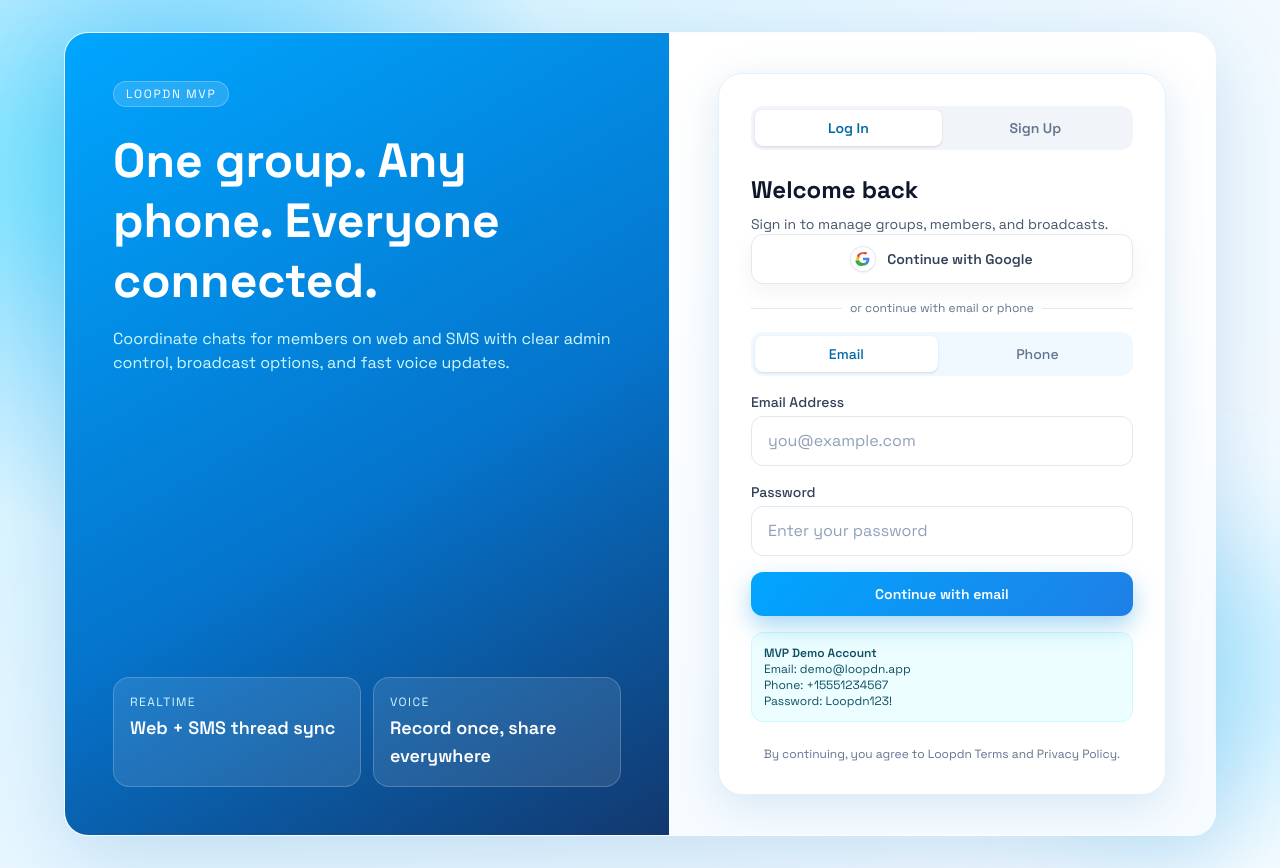
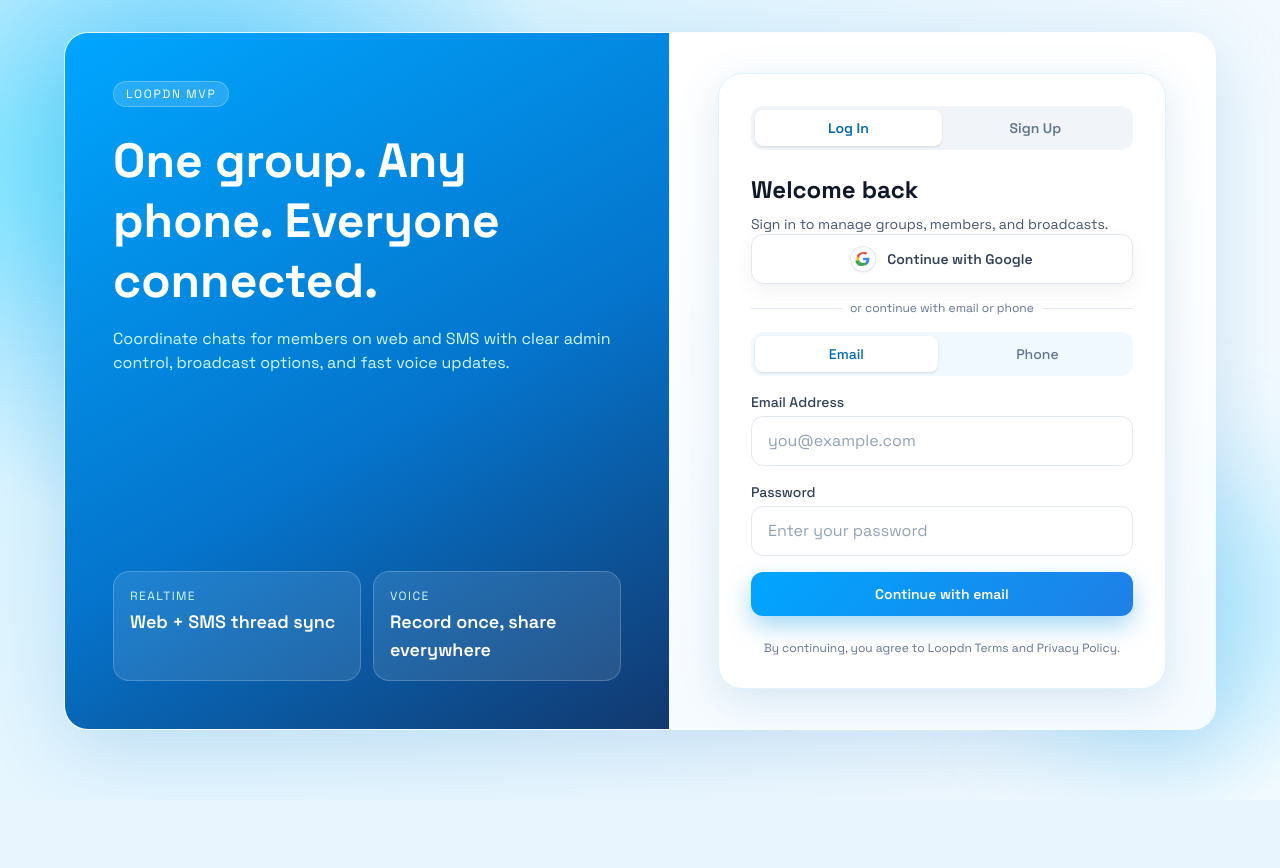
Before and after one commit to loopdn-hq/frontend-web, a Next.js app: page /login in a window 1280 px wide. After the commit the page ends 800 px from the top, so only its background shows below. Built offline with nearby package versions, Linux system fonts and the light colour scheme; no server answers.

Commit message:
security: remove demo credentails

```diff
--- a/src/components/auth/AuthScreen.tsx
+++ b/src/components/auth/AuthScreen.tsx
@@ -67,9 +67,7 @@ export function AuthScreen({ initialMode }: AuthScreenProps) {
         : "Continue with phone";
     }
 
-    return contactMode === "email"
-      ? "Create account"
-      : "Create phone account";
+    return contactMode === "email" ? "Create account" : "Create phone account";
   }, [authMode, contactMode]);
 
   async function handleSubmit(event: React.FormEvent<HTMLFormElement>) {
@@ -313,7 +311,9 @@ export function AuthScreen({ initialMode }: AuthScreenProps) {
 
               {authMode === "signup" && (
                 <p className="rounded-xl bg-emerald-50 px-3 py-2 text-xs text-emerald-700">
-                  We will verify your {contactMode === "email" ? "email" : "phone number"} before enabling admin actions.
+                  We will verify your{" "}
+                  {contactMode === "email" ? "email" : "phone number"} before
+                  enabling admin actions.
                 </p>
               )}
 
@@ -334,15 +334,6 @@ export function AuthScreen({ initialMode }: AuthScreenProps) {
               {isSubmitting && <ProgressBar />}
             </form>
 
-            {authMode === "login" && (
-              <div className="mt-4 rounded-xl border border-cyan-100 bg-cyan-50 p-3 text-xs text-cyan-900">
-                <p className="font-semibold">MVP Demo Account</p>
-                <p>Email: {DUMMY_ACCOUNT.email}</p>
-                <p>Phone: {DUMMY_ACCOUNT.phone}</p>
-                <p>Password: {DUMMY_ACCOUNT.password}</p>
-              </div>
-            )}
-
             <p className="mt-6 text-center text-xs text-slate-500">
               By continuing, you agree to Loopdn Terms and Privacy Policy.
             </p>
```
